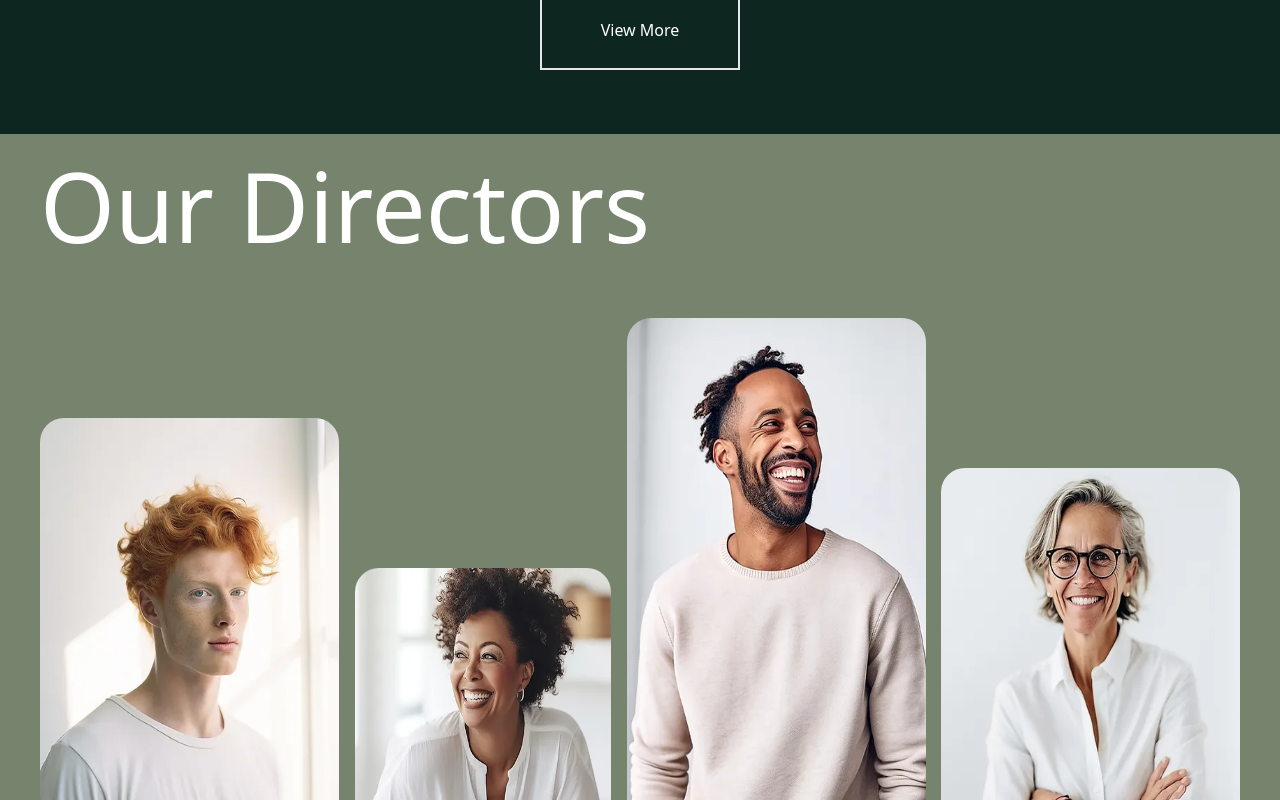
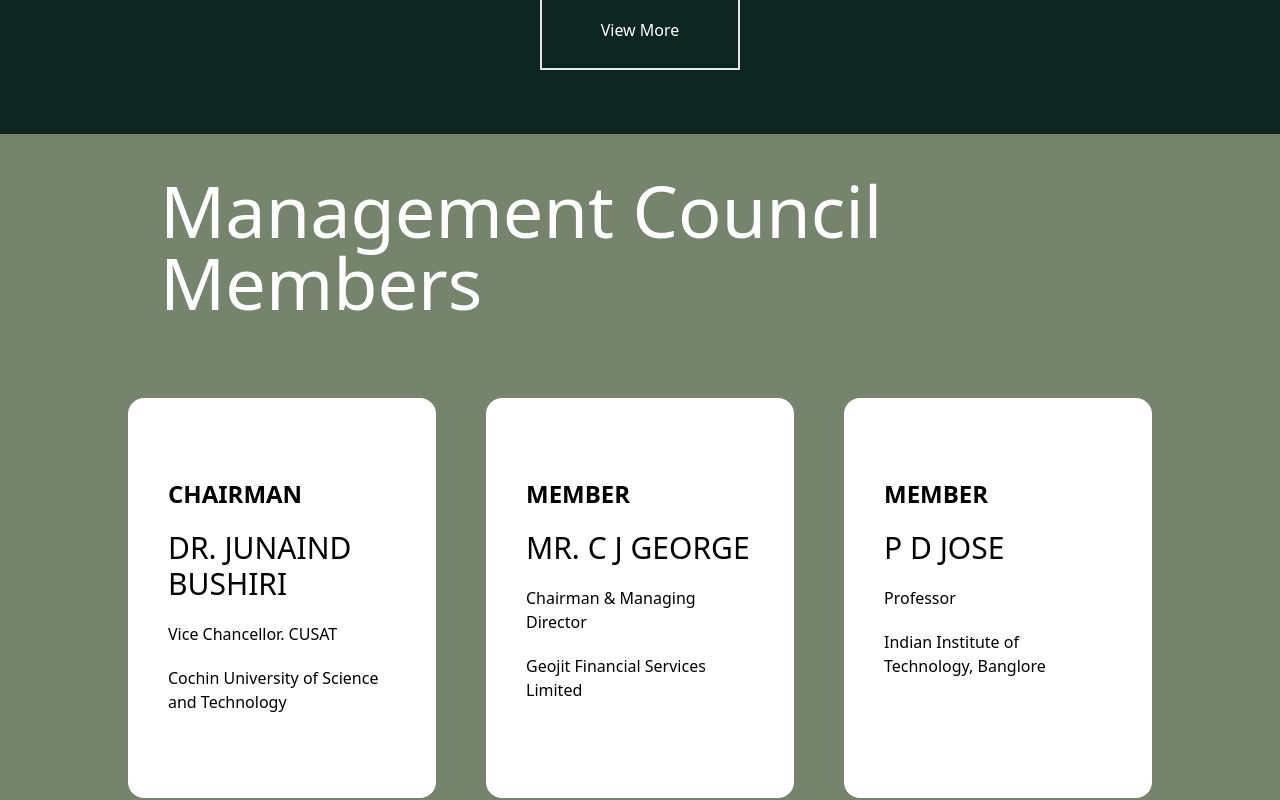
Before and after one commit to Manu-Madhu/GCCOS_Website, a React (Vite) app: page / in a window 1280 px wide. Shown: the part 6180-6980 px from the top of the page. Built offline with nearby package versions, Linux system fonts and the light colour scheme.

Commit message:
management sectiion added

```diff
--- a/package.json
+++ b/package.json
@@ -14,6 +14,7 @@
     "@fortawesome/react-fontawesome": "^0.2.2",
     "react": "^18.3.1",
     "react-dom": "^18.3.1",
+    "swiper": "^11.1.14",
     "typewriter-effect": "^2.21.0"
   },
   "devDependencies": {
--- a/src/Pages/LandingPage.jsx
+++ b/src/Pages/LandingPage.jsx
@@ -2,11 +2,12 @@ import Navbar from "../Components/Navbar"
 import About from "../Sections/About"
 import About2 from "../Sections/About2"
 import Blogs from "../Sections/Blogs"
-import Directors from "../Sections/Directors"
+// import Directors from "../Sections/Directors"
 import Footer from "../Sections/Footer"
 import Gallery from "../Sections/Gallery"
 import Gallery_pics from "../Sections/Gallery_pics"
 import Hero from "../Sections/Hero"
+import Management from "../Sections/Management"
 import Testimonials from "../Sections/Testimonials"
 import Walkthrough from "../Sections/Walkthrough"
 
@@ -20,7 +21,7 @@ const LandingPage = () => {
         <About2/>
         <Gallery/>
         <Gallery_pics/>
-        <Directors/>
+        <Management/>
         <Blogs/>
         <Testimonials/>
         <Footer/>
--- /dev/null
+++ b/src/Sections/Management.jsx
@@ -0,0 +1,81 @@
+import '../Styles/AppearOnScroll.css'
+
+// Import Swiper React components
+import { Swiper, SwiperSlide } from 'swiper/react';
+
+// Import Swiper styles
+import 'swiper/css';
+
+const Management = () => {
+  return (
+    <div className="lg:h-auto bg-[#77846d] flex flex-col items-start px-32 pb-20">
+        <p className="appear mt-10 text-white text-7xl lg:ml-8 font-medium">Management Council Members</p>
+
+        <Swiper
+        spaceBetween={50}
+        slidesPerView={3}
+        onSlideChange={() => console.log('slide change')}
+        onSwiper={(swiper) => console.log(swiper)}
+        className='appear h-[400px] w-full bg-[#77846d] mt-20 gap-4'
+        >
+            <SwiperSlide className='bg-white flex flex-col rounded-2xl p-10'>
+                <p className='text-2xl mt-10 font-bold'>CHAIRMAN</p>
+                <p className='text-3xl mt-5'>DR. JUNAIND BUSHIRI</p>
+                <p className='mt-5'>Vice Chancellor. CUSAT</p>
+                <p className='mt-5'>Cochin University of Science and Technology</p>
+            </SwiperSlide>
+            <SwiperSlide className='bg-white flex flex-col rounded-2xl p-10'>
+                <p className='text-2xl mt-10 font-bold'>MEMBER</p>
+                <p className='text-3xl mt-5'>MR. C J GEORGE</p>
+                <p className='mt-5'>Chairman & Managing Director</p>
+                <p className='mt-5'>Geojit Financial Services Limited</p>
+            </SwiperSlide>
+            <SwiperSlide className='bg-white flex flex-col rounded-2xl p-10'>
+                <p className='text-2xl mt-10 font-bold'>MEMBER</p>
+                <p className='text-3xl mt-5 uppercase'>P D JOSE</p>
+                <p className='mt-5'>Professor</p>
+                <p className='mt-5'>Indian Institute of Technology, Banglore</p>
+            </SwiperSlide>
+            <SwiperSlide className='bg-white flex flex-col rounded-2xl p-10'>
+                <p className='text-2xl mt-10 font-bold'>MEMBER</p>
+                <p className='text-3xl mt-5'>M A BALAKRISHNAN</p>
+                <p className='mt-5'>Executive Director</p>
+                <p className='mt-5'>Geojit Financial Services Limited</p>
+            </SwiperSlide>
+            <SwiperSlide className='bg-white flex flex-col rounded-2xl p-10'>
+                <p className='text-2xl mt-10 font-bold'>MEMBER</p>
+                <p className='text-3xl mt-5'>DR. SIVANANDAN ACHARI</p>
+                <p className='mt-5'>Profesor</p>
+                <p className='mt-5'>School of Environmental Studies, CUSAT</p>
+            </SwiperSlide>
+            <SwiperSlide className='bg-white flex flex-col rounded-2xl p-10'>
+                <p className='text-2xl mt-10 font-bold'>MEMBER</p>
+                <p className='text-3xl mt-5'>MS. MINI NAIR</p>
+                <p className='mt-5'>Cheif Financial Officer</p>
+                <p className='mt-5'>Geojit Financial Services Limited</p>
+            </SwiperSlide>
+            <SwiperSlide className='bg-white flex flex-col rounded-2xl p-10'>
+                <p className='text-2xl mt-10 font-bold'>MEMBER</p>
+                <p className='text-3xl mt-5'>DR. ABHILASH S</p>
+                <p className='mt-5'>Associate Profesor</p>
+                <p className='mt-5'>Department of Atmospheric Scienes, CUSAT</p>
+            </SwiperSlide>
+            <SwiperSlide className='bg-white flex flex-col rounded-2xl p-10'>
+                <p className='text-2xl mt-10 font-bold'>MEMBER</p>
+                <p className='text-3xl mt-5'>DR. SAM THOMAS</p>
+                <p className='mt-5'>Deam of Faculty of Social Sciences</p>
+                <p className='mt-5'>Faculty in charge for GCCOSS, CUSAT</p>
+            </SwiperSlide>
+            <SwiperSlide className='bg-white flex flex-col rounded-2xl p-10'>
+                <p className='text-2xl mt-10 font-bold'>MEMBER</p>
+                <p className='text-3xl mt-5'>MR. KRISHNA PRAKASH NAIR</p>
+                <p className='mt-5'>Associate Director</p>
+                <p className='mt-5'>GCCOSS, CUSAT</p>
+            </SwiperSlide>
+
+        </Swiper>
+    </div>
+  )
+}
+
+export default Management
```
Also changed, not shown: 1 other file (tests, documents, lock files or other folders).
